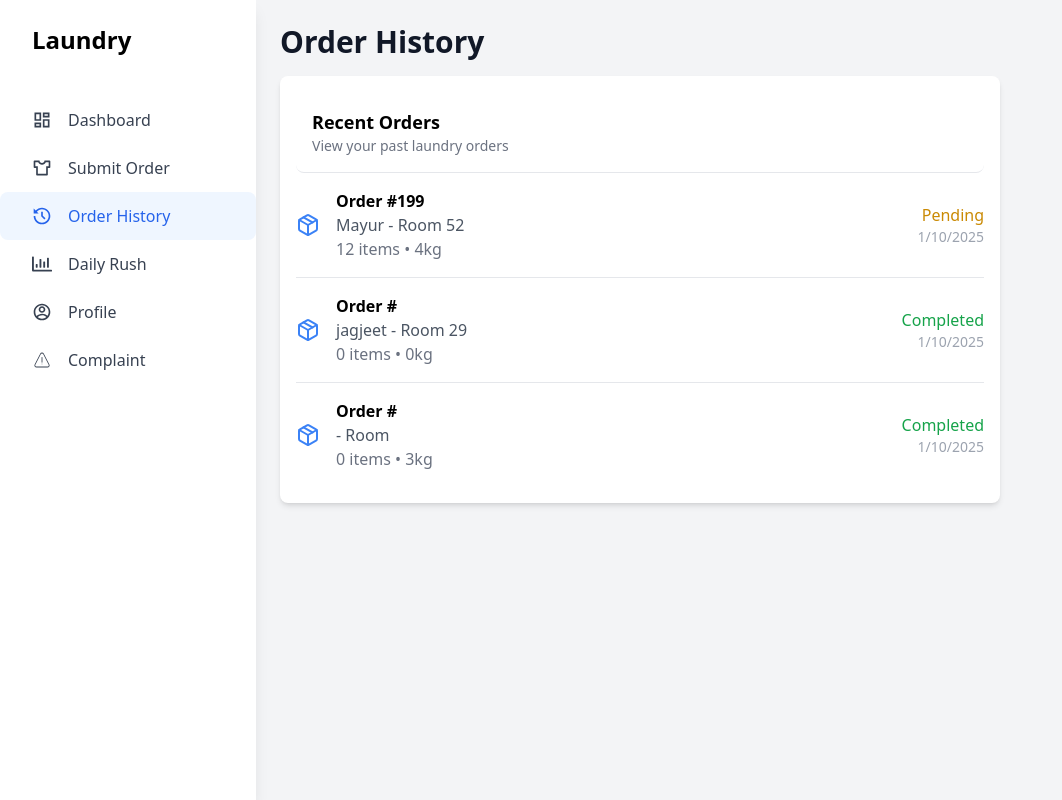
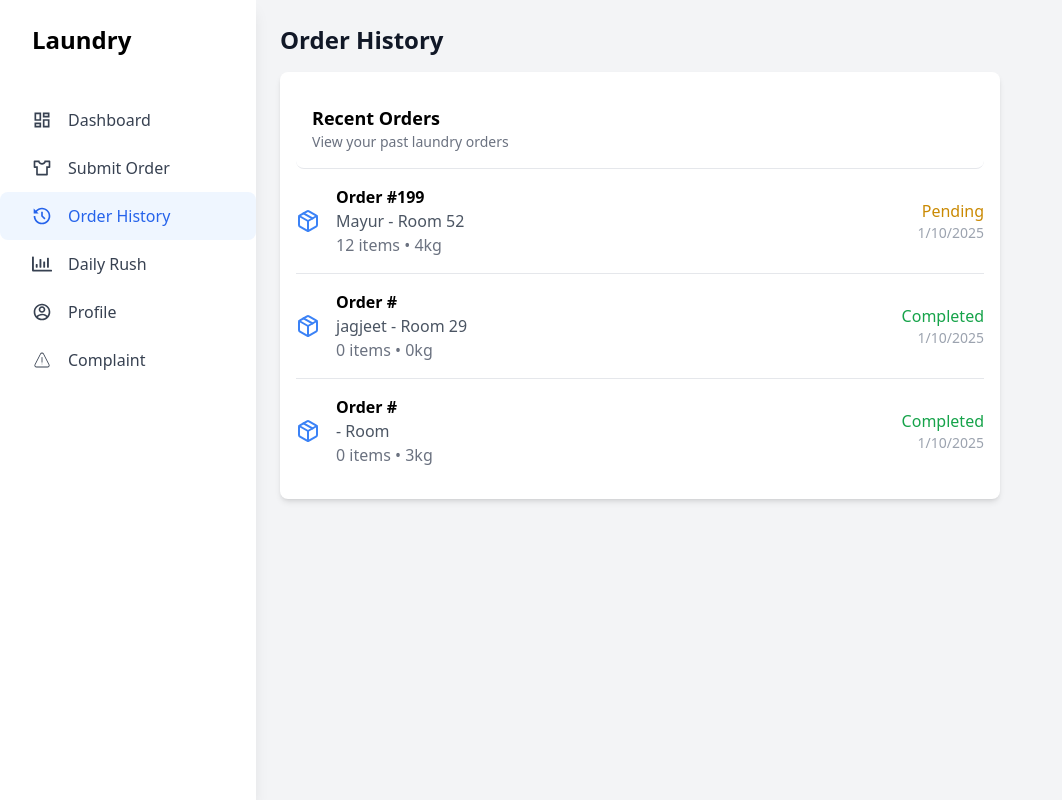
Before and after one commit to codinggita/laundry_buddy, a React (Vite) app in the folder Frontend/: page /user/order-history in a window 1280 px wide. Shown: the whole page, without its empty margins (0-1062 px from the left). Built offline with nearby package versions, Linux system fonts and the light colour scheme.

Commit message:
Fixed the Css

```diff
--- a/Frontend/src/Component/User/OrderHistory/Orderhistory.jsx
+++ b/Frontend/src/Component/User/OrderHistory/Orderhistory.jsx
@@ -118,7 +118,7 @@
         <Sidebar />
     </div>
     <div className="max-w-3xl mx-auto p-6">
-      <h1 className="text-3xl font-bold text-gray-900 mb-4">Order History</h1>
+      <h1 className="text-2xl font-bold text-gray-900 mb-4">Order History</h1>
       {/* <p className="text-gray-500">View your past laundry orders</p> */}
       <div className="bg-white shadow-md rounded-lg p-4 mt-4 ">
         <div className=" p-4 rounded-lg border-b">
```
